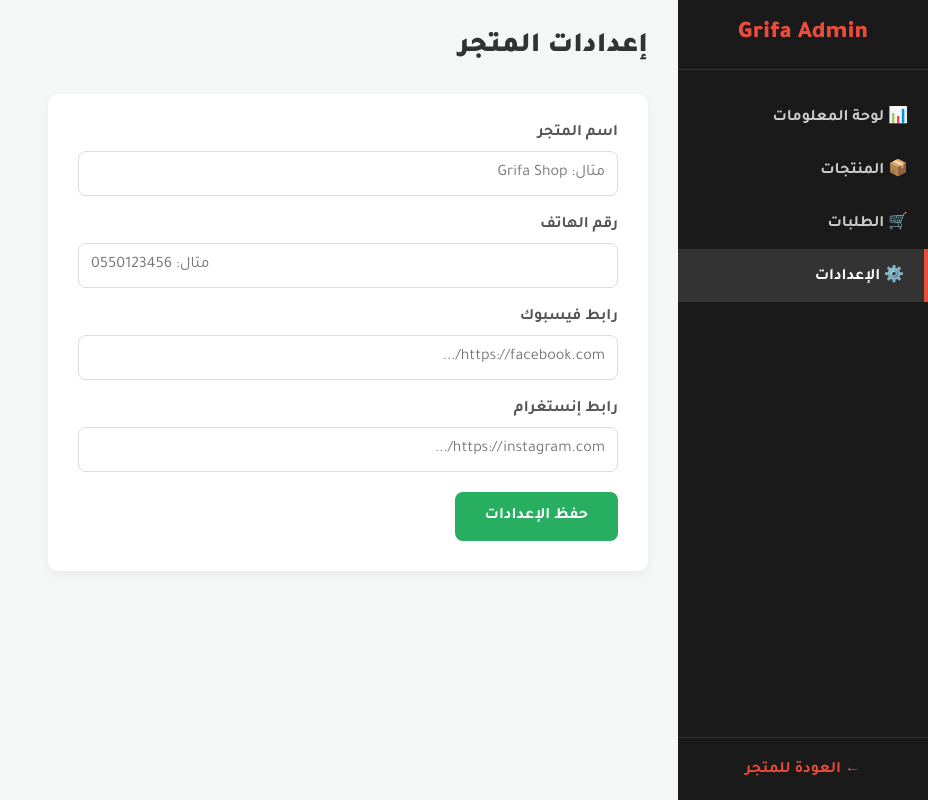
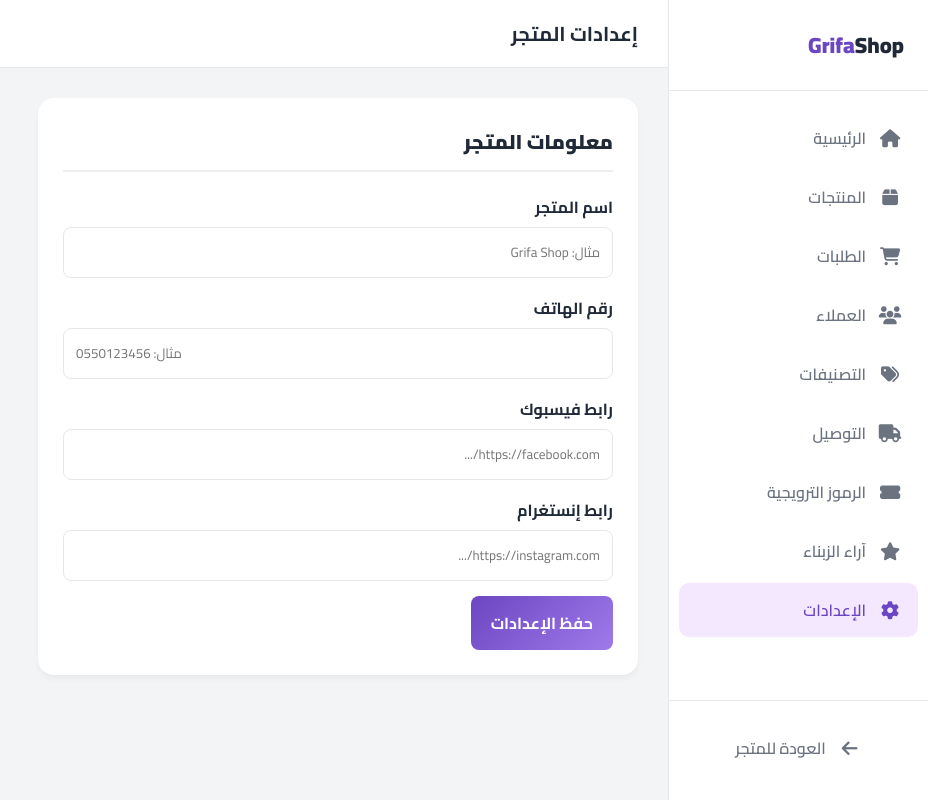
Before and after one commit to sidouch335-prog/grifa-shop-final, a plain HTML site: page settings.html in a window 1280 px wide. Shown: the whole page, without its empty margins (352-1280 px from the left). Drawn offline with Linux system fonts and the light colour scheme; no server answers.

```diff
--- a/settings.html
+++ b/settings.html
@@ -4,59 +4,75 @@
     <meta charset="UTF-8">
     <meta name="viewport" content="width=device-width, initial-scale=1.0">
     <title>الإعدادات - Grifa Shop</title>
-    <link href="https://fonts.googleapis.com/css2?family=Tajawal:wght@400;700;900&display=swap" rel="stylesheet">
+    <link href="https://fonts.googleapis.com/css2?family=Cairo:wght@400;600;700;900&display=swap" rel="stylesheet">
+    <link rel="stylesheet" href="https://cdnjs.cloudflare.com/ajax/libs/font-awesome/6.4.0/css/all.min.css">
     <style>
-        * { margin: 0; padding: 0; box-sizing: border-box; font-family: 'Tajawal', sans-serif; }
-        body { background-color: #f4f7f6; color: #333; display: flex; height: 100vh; overflow: hidden; }
+        :root {
+            --primary: #6B46C1;
+            --primary-light: #9F7AEA;
+            --primary-gradient: linear-gradient(135deg, #6B46C1 0%, #9F7AEA 100%);
+            --bg-color: #F3F4F6;
+            --white: #FFFFFF;
+            --text-dark: #1F2937;
+            --text-light: #6B7280;
+            --border-color: #E5E7EB;
+        }
+        * { margin: 0; padding: 0; box-sizing: border-box; font-family: 'Cairo', sans-serif; }
+        body { background-color: var(--bg-color); color: var(--text-dark); display: flex; height: 100vh; overflow: hidden; }
 
-        /* القائمة الجانبية */
-        .sidebar { width: 250px; background-color: #1a1a1a; color: white; display: flex; flex-direction: column; }
-        .sidebar-header { padding: 20px; text-align: center; border-bottom: 1px solid #333; }
-        .sidebar-header h2 { font-size: 24px; font-weight: 900; color: #e74c3c; }
-        .sidebar-menu { flex-grow: 1; padding: 20px 0; }
-        .sidebar-menu a { display: block; padding: 15px 20px; color: #ccc; text-decoration: none; font-weight: 700; transition: 0.3s; }
-        .sidebar-menu a:hover, .sidebar-menu a.active { background-color: #333; color: white; border-right: 4px solid #e74c3c; }
-        .sidebar-footer { padding: 20px; border-top: 1px solid #333; text-align: center; }
-        .sidebar-footer a { color: #e74c3c; text-decoration: none; font-weight: bold; }
+        .sidebar { width: 260px; background-color: var(--white); border-left: 1px solid var(--border-color); display: flex; flex-direction: column; }
+        .sidebar-header { padding: 24px; display: flex; align-items: center; gap: 12px; border-bottom: 1px solid var(--border-color); }
+        .sidebar-header h2 { font-size: 22px; font-weight: 900; color: var(--primary); }
+        .sidebar-menu { flex-grow: 1; padding: 20px 10px; overflow-y: auto; }
+        .menu-item { display: flex; align-items: center; gap: 12px; padding: 12px 16px; color: var(--text-light); text-decoration: none; font-weight: 600; border-radius: 10px; margin-bottom: 5px; transition: all 0.2s; }
+        .menu-item:hover, .menu-item.active { background-color: #F3E8FF; color: var(--primary); }
+        .menu-item i { font-size: 18px; width: 24px; text-align: center; }
+        .sidebar-footer { padding: 20px; border-top: 1px solid var(--border-color); }
 
-        /* المحتوى */
-        .main-content { flex-grow: 1; padding: 30px; overflow-y: auto; }
-        .top-bar { margin-bottom: 30px; }
-        .top-bar h1 { font-size: 28px; font-weight: 900; }
+        .main-content { flex-grow: 1; display: flex; flex-direction: column; overflow-y: auto; }
+        .top-bar { background-color: var(--white); padding: 15px 30px; display: flex; justify-content: space-between; align-items: center; border-bottom: 1px solid var(--border-color); position: sticky; top: 0; z-index: 50; }
+        .top-bar h1 { font-size: 20px; font-weight: 700; }
+        .dashboard-container { padding: 30px; display: flex; flex-direction: column; gap: 30px; }
 
-        .settings-card { background: white; padding: 30px; border-radius: 10px; box-shadow: 0 4px 10px rgba(0,0,0,0.05); max-width: 600px; }
-        .form-group { margin-bottom: 20px; }
-        .form-group label { display: block; margin-bottom: 8px; font-weight: bold; color: #555; }
-        .form-group input { width: 100%; padding: 12px; border: 1px solid #ddd; border-radius: 8px; font-family: inherit; font-size: 16px; }
-        .save-btn { background: #27ae60; color: white; border: none; padding: 15px 30px; border-radius: 8px; font-size: 16px; font-weight: bold; cursor: pointer; transition: 0.3s; }
-        .save-btn:hover { background: #219653; }
+        .form-card { background: var(--white); padding: 25px; border-radius: 16px; box-shadow: 0 4px 6px -1px rgba(0, 0, 0, 0.05); max-width: 600px; }
+        .form-card h2 { font-size: 20px; font-weight: 900; margin-bottom: 20px; border-bottom: 2px solid #eee; padding-bottom: 10px; }
+        .form-group { margin-bottom: 15px; }
+        .form-group label { display: block; margin-bottom: 5px; font-weight: bold; color: var(--text-dark); }
+        .form-group input { width: 100%; padding: 12px; border: 1px solid var(--border-color); border-radius: 8px; font-family: inherit; }
+        .submit-btn { background: var(--primary-gradient); color: white; border: none; padding: 12px 20px; border-radius: 8px; font-size: 16px; font-weight: bold; cursor: pointer; transition: 0.3s; }
+        .submit-btn:hover { transform: translateY(-2px); box-shadow: 0 4px 12px rgba(107, 70, 193, 0.3); }
     </style>
 </head>
 <body>
 
-    <!-- القائمة الجانبية -->
-    <div class="sidebar">
+    <aside class="sidebar">
         <div class="sidebar-header">
-            <h2>Grifa Admin</h2>
+            <h2>Grifa<span style="color: var(--text-dark)">Shop</span></h2>
         </div>
         <div class="sidebar-menu">
-            <a href="admin.html">📊 لوحة المعلومات</a>
-            <a href="admin.html">📦 المنتجات</a>
-            <a href="admin.html">🛒 الطلبات</a>
-            <a href="settings.html" class="active">⚙️ الإعدادات</a>
+            <a href="admin.html" class="menu-item"><i class="fas fa-home"></i> الرئيسية</a>
+            <a href="products.html" class="menu-item"><i class="fas fa-box"></i> المنتجات</a>
+            <a href="orders.html" class="menu-item"><i class="fas fa-shopping-cart"></i> الطلبات</a>
+            <a href="customers.html" class="menu-item"><i class="fas fa-users"></i> العملاء</a>
+            <a href="categories.html" class="menu-item"><i class="fas fa-tags"></i> التصنيفات</a>
+            <a href="shipping.html" class="menu-item"><i class="fas fa-truck"></i> التوصيل</a>
+            <a href="coupons.html" class="menu-item"><i class="fas fa-ticket-alt"></i> الرموز الترويجية</a>
+            <a href="reviews.html" class="menu-item"><i class="fas fa-star"></i> آراء الزبناء</a>
+            <a href="settings.html" class="menu-item active"><i class="fas fa-cog"></i> الإعدادات</a>
         </div>
         <div class="sidebar-footer">
-            <a href="index.html">← العودة للمتجر</a>
+            <a href="index.html" class="menu-item" style="justify-content: center;"><i class="fas fa-arrow-left"></i> العودة للمتجر</a>
         </div>
-    </div>
+    </aside>
 
-    <!-- المحتوى الرئيسي -->
-    <div class="main-content">
-        <div class="top-bar">
+    <main class="main-content">
+        <header class="top-bar">
             <h1>إعدادات المتجر</h1>
-        </div>
+        </header>
 
-        <div class="settings-card">
+        <div class="dashboard-container">
+            <div class="form-card">
+                <h2>معلومات المتجر</h2>
                 <form id="settings-form">
                     <div class="form-group">
                         <label>اسم المتجر</label>
@@ -74,11 +90,13 @@
                         <label>رابط إنستغرام</label>
                         <input type="url" id="store-instagram" placeholder="https://instagram.com/...">
                     </div>
-                <button type="submit" class="save-btn">حفظ الإعدادات</button>
+                    <button type="submit" class="submit-btn">حفظ الإعدادات</button>
                 </form>
             </div>
         </div>
+    </main>
 
+    <script type="module" src="firebase-config.js"></script>
     <script type="module" src="settings.js"></script>
 </body>
 </html>
--- a/settings.js
+++ b/settings.js
@@ -1,7 +1,6 @@
 import { db } from './firebase-config.js';
 import { doc, setDoc, getDoc } from "https://www.gstatic.com/firebasejs/13.2.0/firebase-firestore.js";
 
-// كي تفتح الصفحة، نجيبو المعلومات اللي محفوظين من قبل
 document.addEventListener('DOMContentLoaded', async () => {
     const docRef = doc(db, "settings", "store_info");
     try {
@@ -13,31 +12,20 @@ document.addEventListener('DOMContentLoaded', async () => {
             document.getElementById('store-facebook').value = data.facebook || '';
             document.getElementById('store-instagram').value = data.instagram || '';
         }
-    } catch (error) {
-        console.error("خطأ في جلب الإعدادات: ", error);
-    }
+    } catch (error) { console.error("خطأ: ", error); }
 });
 
-// كي تدوس على حفظ
 document.getElementById('settings-form').addEventListener('submit', async function(e) {
     e.preventDefault();
-
     const name = document.getElementById('store-name').value;
     const phone = document.getElementById('store-phone').value;
     const facebook = document.getElementById('store-facebook').value;
     const instagram = document.getElementById('store-instagram').value;
 
     try {
-        // نحفظو المعلومات في السحابة
         await setDoc(doc(db, "settings", "store_info"), {
-            name: name,
-            phone: phone,
-            facebook: facebook,
-            instagram: instagram
+            name: name, phone: phone, facebook: facebook, instagram: instagram
         });
-        alert("تم حفظ الإعدادات بنجاح! ☁️");
-    } catch (error) {
-        console.error("خطأ في حفظ الإعدادات: ", error);
-        alert("حدث خطأ أثناء الحفظ.");
-    }
+        alert("تم حفظ الإعدادات! ☁️");
+    } catch (error) { alert("حدث خطأ."); }
 });
```
Also changed, not shown: admin.html (+12 -10 lines), reviews.html (added, +100 -0 lines), reviews.js (added, +52 -0 lines), shipping.html (+5 -3 lines). Lines whose indentation alone changed are shown as unchanged.
